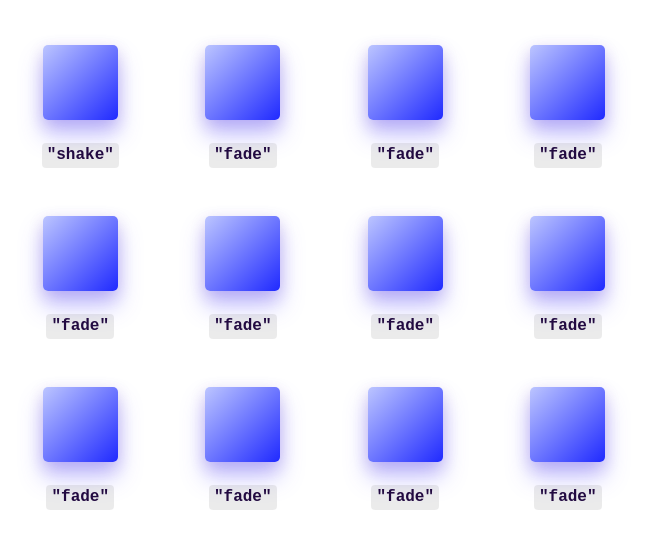
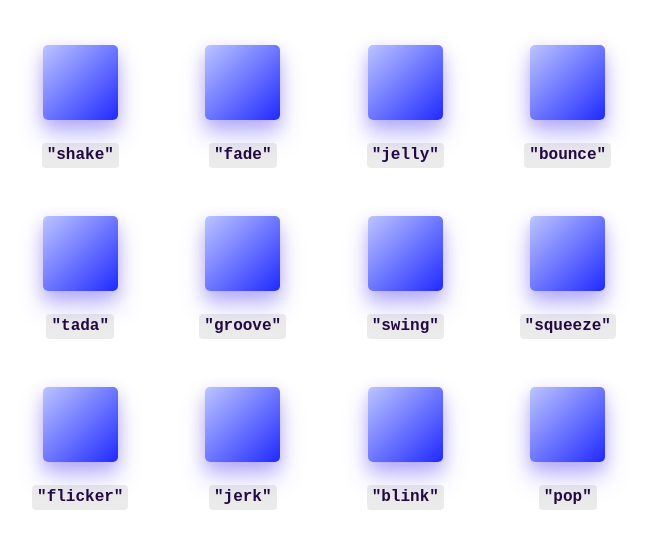
Before and after one commit to jungyounghwan/motion, a plain HTML site: page motion.html in a window 1280 px wide. Shown: the whole page, without its empty margins (316-963 px from the left). Drawn offline with Linux system fonts and the light colour scheme.

Commit message:
최초 완성 - 기본 기능 (html 에서 함수 실행)

```diff
--- a/motion.html
+++ b/motion.html
@@ -20,44 +20,48 @@
     </div>
     <div class="interaction-brick">
         <span class="interaction-box motion-click" motion-type="this, jelly"></span>
-        <span class="code-block">"fade"</span>
+        <span class="code-block">"jelly"</span>
     </div>
     <div class="interaction-brick">
         <span class="interaction-box motion-click" motion-type="this, bounce"></span>
-        <span class="code-block">"fade"</span>
+        <span class="code-block">"bounce"</span>
     </div>
     <div class="interaction-brick">
         <span class="interaction-box motion-click" motion-type="this, tada"></span>
-        <span class="code-block">"fade"</span>
+        <span class="code-block">"tada"</span>
     </div>
     <div class="interaction-brick">
         <span class="interaction-box motion-click" motion-type="this, groove"></span>
-        <span class="code-block">"fade"</span>
+        <span class="code-block">"groove"</span>
     </div>
     <div class="interaction-brick">
         <span class="interaction-box motion-click" motion-type="this, swing"></span>
-        <span class="code-block">"fade"</span>
+        <span class="code-block">"swing"</span>
     </div>
     <div class="interaction-brick">
         <span class="interaction-box motion-click" motion-type="this, squeeze"></span>
-        <span class="code-block">"fade"</span>
+        <span class="code-block">"squeeze"</span>
     </div>
     <div class="interaction-brick">
         <span class="interaction-box motion-click" motion-type="this, flicker"></span>
-        <span class="code-block">"fade"</span>
+        <span class="code-block">"flicker"</span>
     </div>
     <div class="interaction-brick">
         <span class="interaction-box motion-click" motion-type="this, jerk"></span>
-        <span class="code-block">"fade"</span>
+        <span class="code-block">"jerk"</span>
     </div>
     <div class="interaction-brick">
         <span class="interaction-box motion-click" motion-type="this, blink"></span>
-        <span class="code-block">"fade"</span>
+        <span class="code-block">"blink"</span>
     </div>
     <div class="interaction-brick">
         <span class="interaction-box motion-click" motion-type="this, pop"></span>
-        <span class="code-block">"fade"</span>
+        <span class="code-block">"pop"</span>
     </div>
 </div>
+
+<script>
+    motion.init();
+</script>
 </body>
 </html>
--- a/motion.js
+++ b/motion.js
@@ -9,7 +9,7 @@ const motion = (function() {
             Array.from(clickEl).forEach(function (target, index, array) {
                 target.addEventListener('click', function(event) {
                     motion.el(event, target);
-                    console.log(target, index, array);
+                    /*console.log(target, index, array);*/
                 });
             });
         },
@@ -82,5 +82,3 @@ const motion = (function() {
         }
     }
 })();
-
-motion.init();
```
